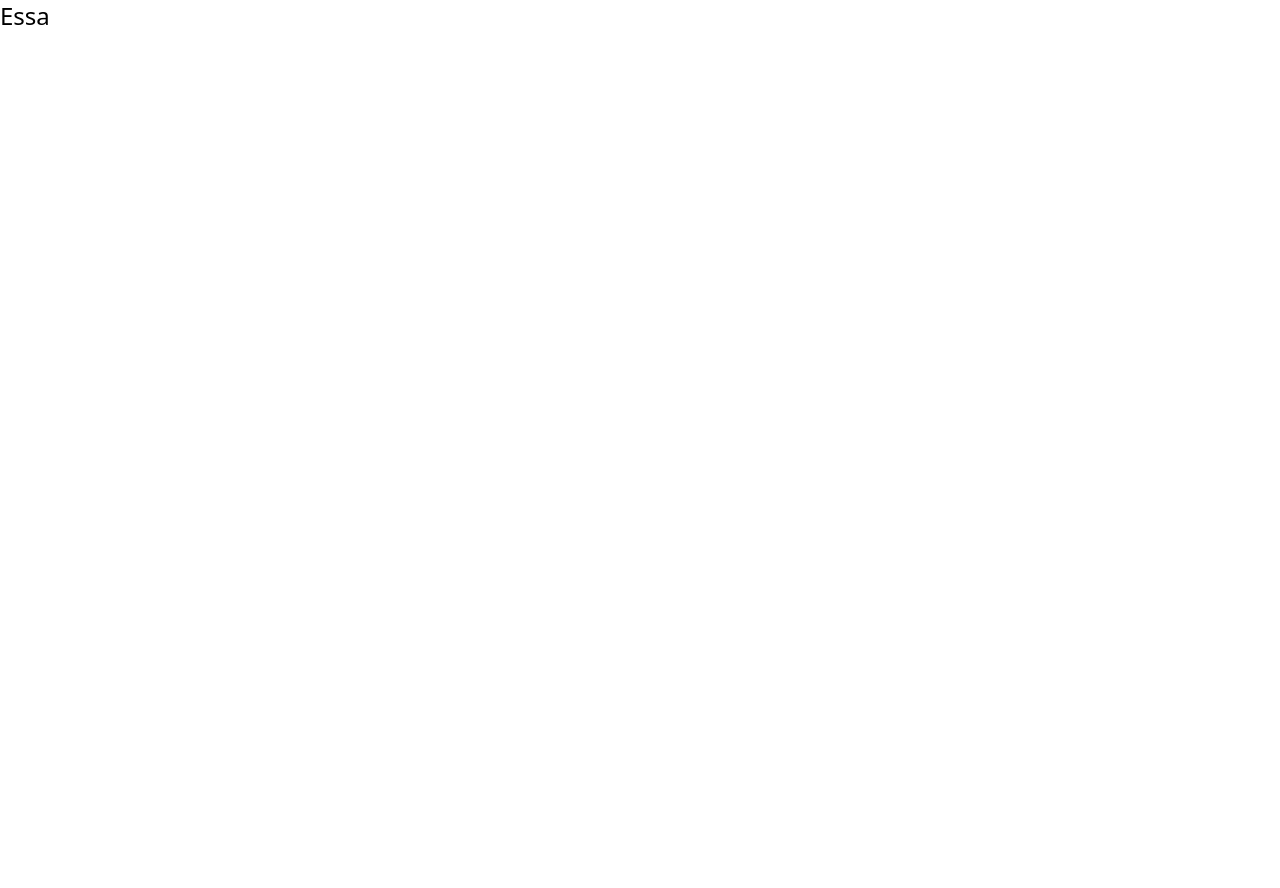
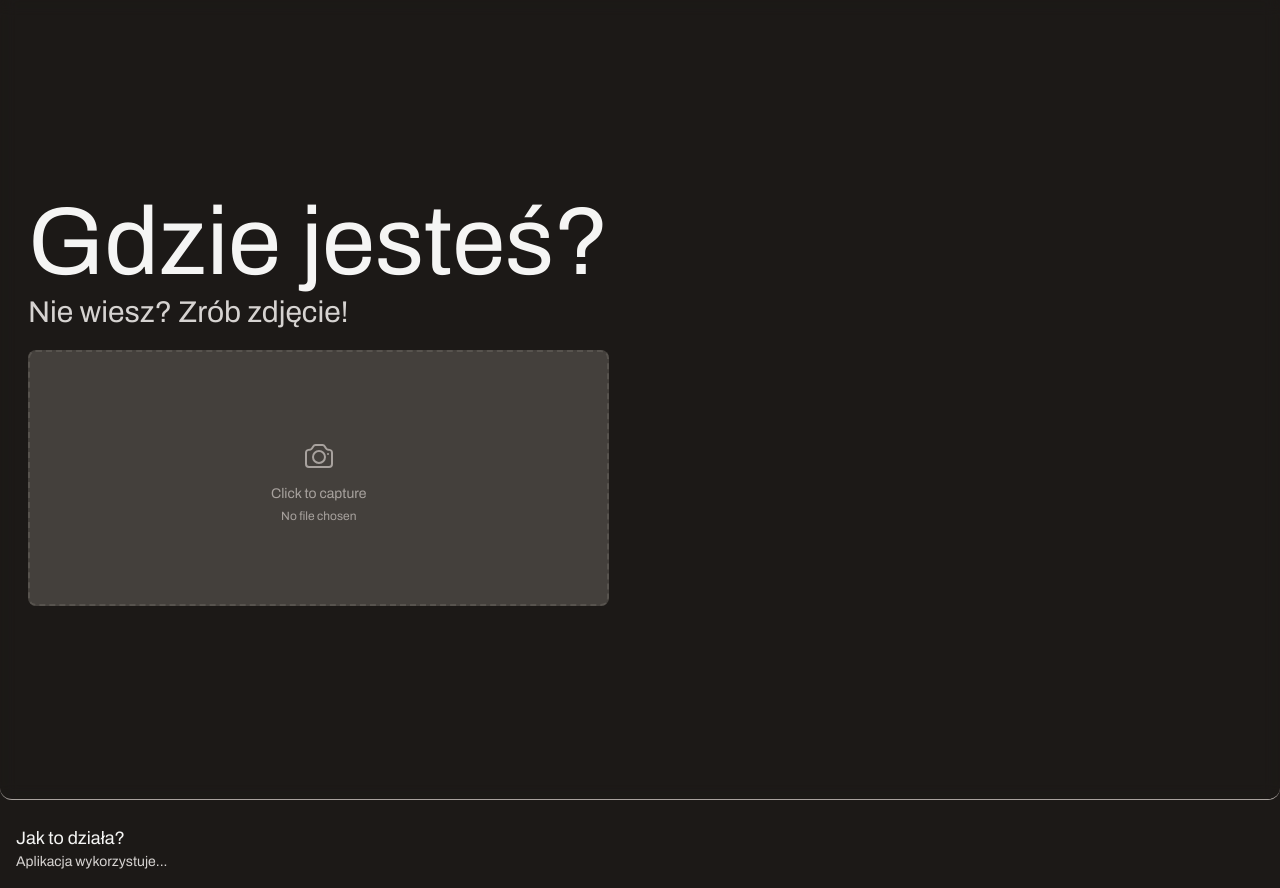
Before and after one commit to pcktm/agh-vpr, a React (Vite) app in the folder web/: page / in a window 1280 px wide. Before the commit the page ends 800 px from the top, so only its background shows below. Built offline with nearby package versions, Linux system fonts and the light colour scheme.

Commit message:
sum simple design

```diff
--- a/web/index.html
+++ b/web/index.html
@@ -4,7 +4,7 @@
     <meta charset="UTF-8" />
     <link rel="icon" type="image/svg+xml" href="/vite.svg" />
     <meta name="viewport" content="width=device-width, initial-scale=1.0" />
-    <title>Vite + React + TS</title>
+    <title>AGH Nawigacja</title>
   </head>
   <body>
     <div id="root"></div>
--- a/web/package.json
+++ b/web/package.json
@@ -4,11 +4,13 @@
   "version": "0.0.0",
   "type": "module",
   "scripts": {
-    "dev": "vite",
+    "dev": "vite --host",
     "build": "tsc && vite build",
     "preview": "vite preview"
   },
   "dependencies": {
+    "@fontsource/archivo": "^4.5.10",
+    "@heroicons/react": "^2.0.13",
     "react": "^18.2.0",
     "react-dom": "^18.2.0"
   },
--- a/web/src/App.tsx
+++ b/web/src/App.tsx
@@ -1,10 +1,17 @@
 import {useState} from 'react';
 import reactLogo from './assets/react.svg';
+import Hero from './components/Hero';
 
 function App() {
   return (
-    <div className="container mx-auto">
-      <p className="text-2xl">Essa</p>
+    <div className="bg-stone-900 text-stone-100">
+      <Hero />
+      <div className="container mt-2 mx-auto p-4">
+        <h3 className="text-lg">Jak to działa?</h3>
+        <p className="text-sm text-stone-300">
+          Aplikacja wykorzystuje...
+        </p>
+      </div>
     </div>
   );
 }
--- /dev/null
+++ b/web/src/components/Hero.tsx
@@ -0,0 +1,19 @@
+import PhotoCaptureInput from './PhotoCaptureInput';
+
+export default function Hero() {
+  return (
+    <div className="min-h-screen p-2 flex flex-col md:justify-center border-b border-stone-400 rounded-b-xl backdrop-blur">
+      <div className="flex">
+        <div className="m-1 overflow-hidden p-4">
+          <h1 className="text-7xl md:text-8xl font-bold text-stone-100">
+            Gdzie jesteś?
+          </h1>
+          <h2 className="text-2xl md:text-3xl mt-1 font-bold text-stone-300">
+            Nie wiesz? Zrób zdjęcie!
+          </h2>
+          <PhotoCaptureInput />
+        </div>
+      </div>
+    </div>
+  );
+}
--- /dev/null
+++ b/web/src/components/PhotoCaptureInput.tsx
@@ -0,0 +1,42 @@
+import {useState, ChangeEvent} from 'react';
+import {CameraIcon} from '@heroicons/react/24/outline';
+
+export default function PhotoCaptureInput() {
+  const [photo, setPhoto] = useState<File | null>(null);
+
+  const handlePhotoChange = (event: ChangeEvent<HTMLInputElement>) => {
+    const file = event.target.files?.[0];
+    if (file) {
+      setPhoto(file);
+    }
+  };
+  return (
+    <div>
+      <div className="flex items-center justify-center w-full mt-5">
+        <label
+          htmlFor="dropzone-file"
+          // eslint-disable-next-line max-len
+          className="flex flex-col items-center justify-center w-full h-64 border-2 border-dashed rounded-lg cursor-pointer bg-stone-700 border-stone-600 hover:bg-stone-800"
+        >
+          <div className="flex flex-col items-center justify-center pt-5 pb-6">
+            <CameraIcon className="w-8 h-8 my-3 text-stone-400" />
+            <p className="mb-1 text-sm text-stone-400 font-semibold">
+              Click to capture
+            </p>
+            <p className="text-xs text-stone-400">
+              {photo ? photo.name : 'No file chosen'}
+            </p>
+          </div>
+          <input
+            id="dropzone-file"
+            type="file"
+            className="hidden"
+            accept="image/*"
+            capture="environment"
+            onChange={handlePhotoChange}
+          />
+        </label>
+      </div>
+    </div>
+  );
+}
--- a/web/src/main.tsx
+++ b/web/src/main.tsx
@@ -2,6 +2,7 @@ import React from 'react';
 import ReactDOM from 'react-dom/client';
 import App from './App';
 import './styles/index.scss';
+import '@fontsource/archivo';
 
 ReactDOM.createRoot(document.getElementById('root') as HTMLElement).render(
   <React.StrictMode>
--- a/web/tailwind.config.cjs
+++ b/web/tailwind.config.cjs
@@ -5,7 +5,12 @@ module.exports = {
     "./src/**/*.{js,ts,jsx,tsx}",
   ],
   theme: {
-    extend: {},
+    extend: {
+      fontFamily: {
+        sans: ["Archivo", "sans-serif"],
+
+      }
+    },
   },
   plugins: [],
 }
```
Also changed, not shown: 2 other files (tests, documents, lock files or other folders).
